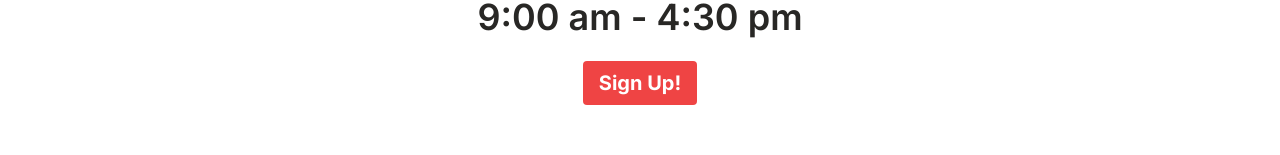
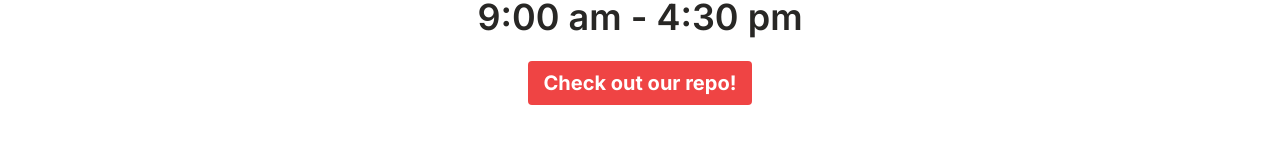
Before and after one commit to hackclub/golden, a Next.js app in the folder golden-website/: page / in a window 1280 px wide. Shown: the part 458-613 px from the top of the page. Built offline with nearby package versions, Linux system fonts and the light colour scheme; what tw-elements would draw is missing.

Commit message:
Update page.js

```diff
--- a/golden-website/app/page.js
+++ b/golden-website/app/page.js
@@ -15,9 +15,9 @@ export default function Home() {
         <br/>
       </div>
 
-   <a href="https://airtable.com/appucgN7GgruOVlmn/shrumqEWK3tOLXYVP" class="flex justify-center">
+   <a href="https://github.com/hackclub/golden" class="flex justify-center">
     <button class="bg-red-500 hover:bg-red-700 text-white font-bold text-xl py-2 px-4 rounded">
-      Sign Up!
+      Check out our repo!
     </button>
     </a>
 
```
